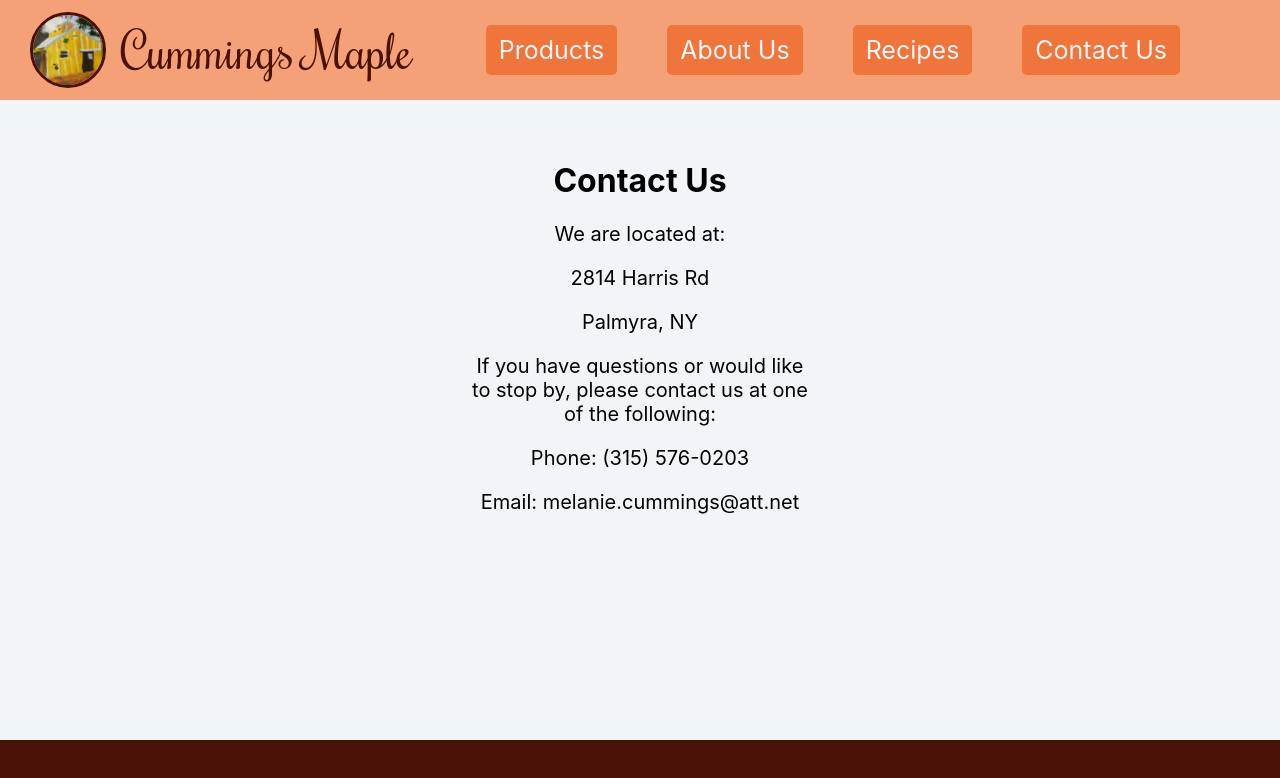
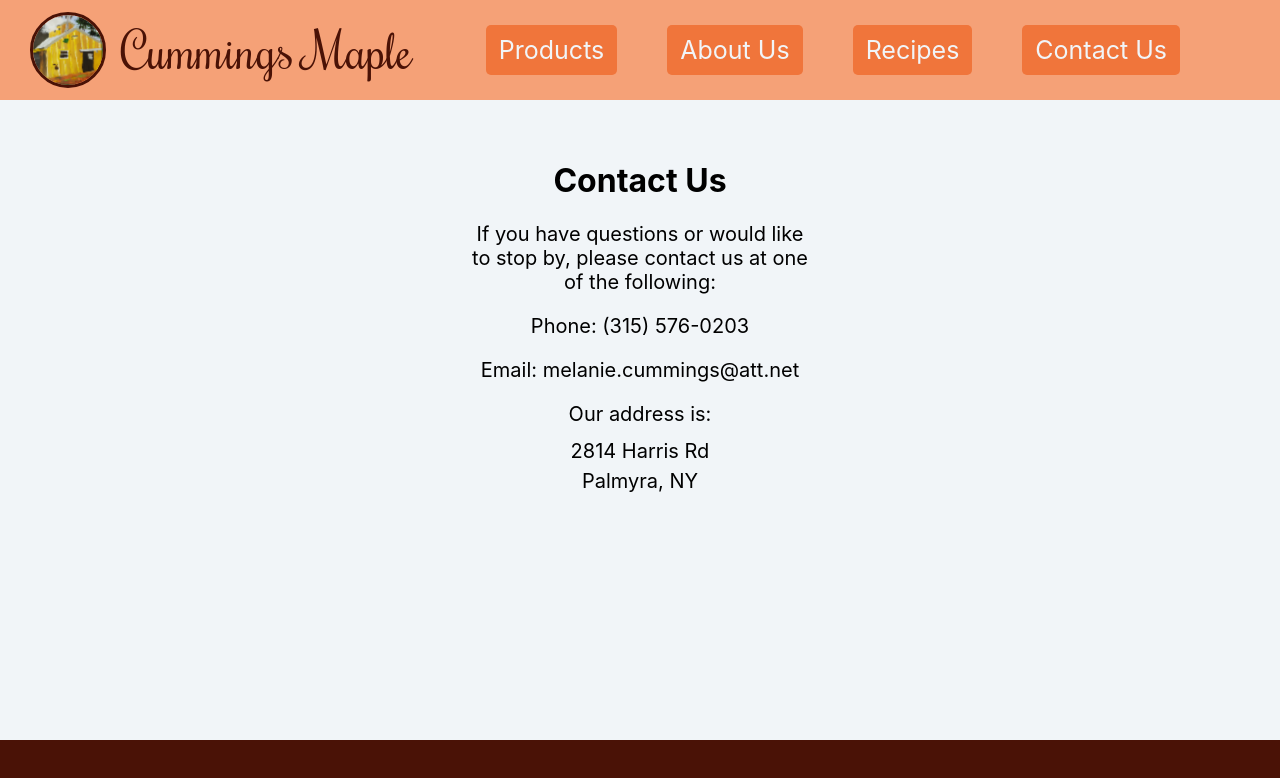
Before and after one commit to LaurenCummings/cummings-maple-vite, a React (Vite) app: page /cummings-maple-vite/ContactUs in a window 1280 px wide. Shown: the top 778 px of the page. Built offline with nearby package versions, Linux system fonts and the light colour scheme.

Commit message:
added address to contact page and styled

```diff
--- a/src/css/ContactPage.css
+++ b/src/css/ContactPage.css
@@ -10,6 +10,10 @@
     font-size: 20px;
 }
 
+.contact-page .address {
+    line-height: 10px;
+}
+
 @media (max-width: 400px) {
     .contact-page {
         max-width: 300px;
--- a/src/pages/ContactPage.jsx
+++ b/src/pages/ContactPage.jsx
@@ -4,14 +4,14 @@ function ContactPage() {
     return (
         <div className="contact-page">
             <h1>Contact Us</h1>
-            <p>We are located at:</p>
+            <p>If you have questions or would like to stop by, please contact us at one of the following:</p>
+            <p>Phone: (315) 576-0203</p>
+            <p>Email: melanie.cummings@att.net</p>
+            <p>Our address is:</p>
             <div className="address">
                 <p>2814 Harris Rd</p>
                 <p>Palmyra, NY</p>
             </div>
-            <p>If you have questions or would like to stop by, please contact us at one of the following:</p>
-            <p>Phone: (315) 576-0203</p>
-            <p>Email: melanie.cummings@att.net</p>
         </div>
     )
 }
```
